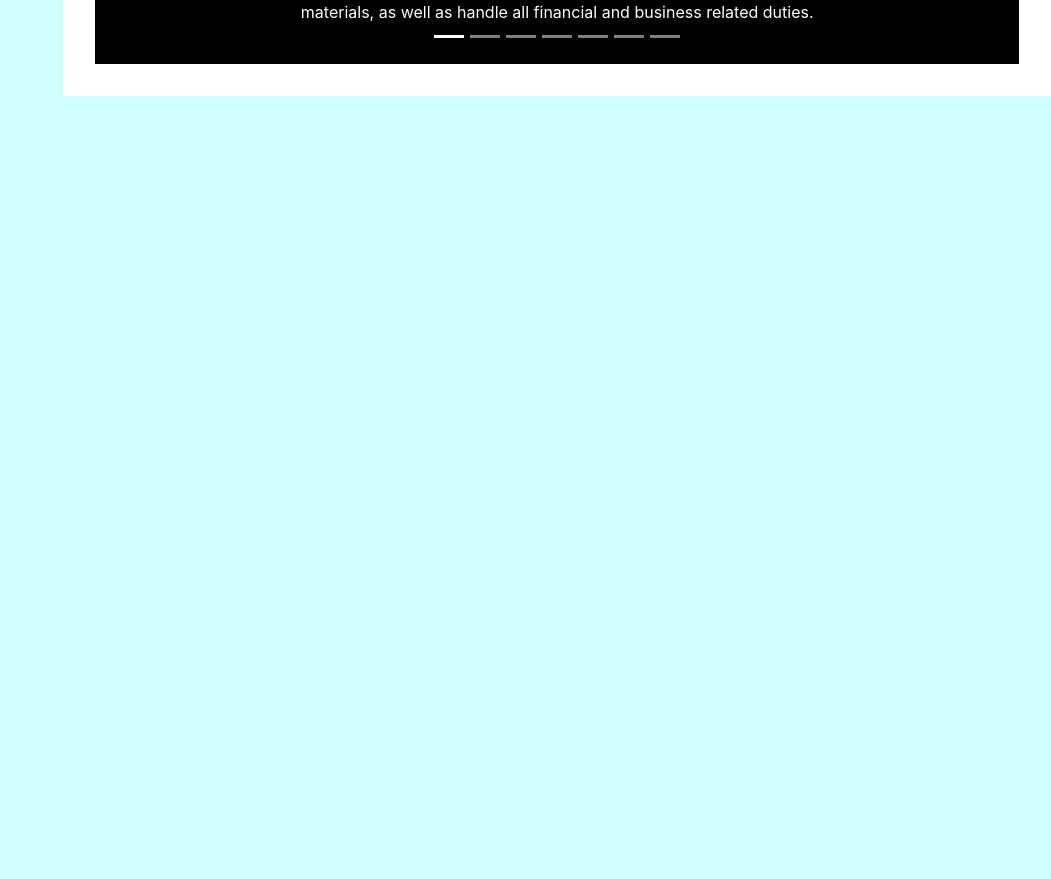
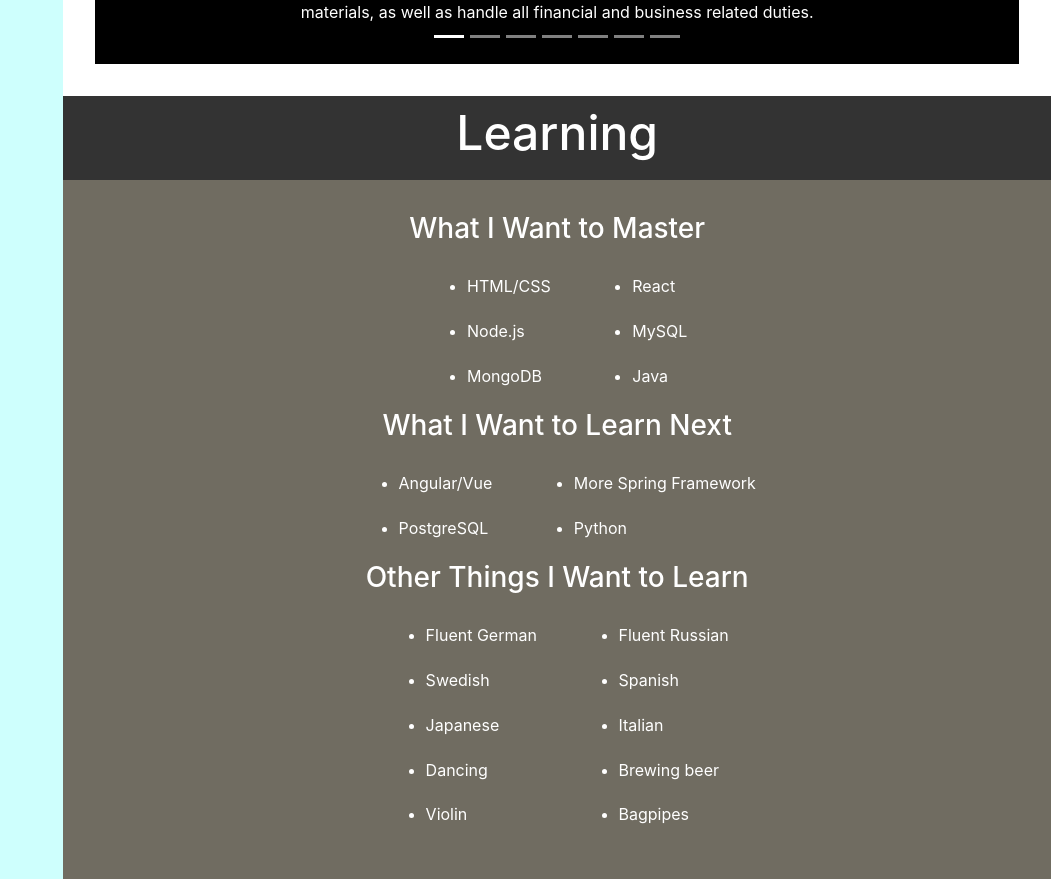
Before and after one commit to DrGooseman/JamesJQuinn, a React (Create React App) app: page / in a window 1280 px wide. Shown: the part 3838-4717 px from the top of the page, without its empty margins (229-1280 px from the left). Before the commit the page ends 3934 px from the top, so only its background shows below. Built offline with nearby package versions, Linux system fonts and the light colour scheme.

Commit message:
adds learning section

```diff
--- a/public/index.html
+++ b/public/index.html
@@ -22,8 +22,8 @@
     <meta name="viewport" content="width=device-width, initial-scale=1" />
     <meta name="theme-color" content="#000000" />
     <meta
-      name="description"
-      content="Web site created using create-react-app"
+      name="James Quinn's Website"
+      content="Resume website for James Joseph Quinn"
     />
 
     <title>James Quinn's Website</title>
--- a/src/pages/Home.jsx
+++ b/src/pages/Home.jsx
@@ -259,6 +259,52 @@
           </Carousel.Item>
         </Carousel>
       </div>
+      <div className="title">
+        <h1>Learning</h1>
+      </div>
+      <div className="my-interests">
+        <h3>What I Want to Master</h3>
+        <div className="my-interests-lists ">
+          <ul>
+            <li>HTML/CSS</li>
+            <li>Node.js</li>
+            <li>MongoDB</li>
+          </ul>
+          <ul>
+            <li>React</li>
+            <li>MySQL</li>
+            <li>Java</li>
+          </ul>
+        </div>
+        <h3>What I Want to Learn Next</h3>
+        <div className="my-interests-lists ">
+          <ul>
+            <li>Angular/Vue</li>
+            <li>PostgreSQL</li>
+          </ul>
+          <ul>
+            <li>More Spring Framework</li>
+            <li>Python</li>
+          </ul>
+        </div>
+        <h3>Other Things I Want to Learn</h3>
+        <div className="my-interests-lists ">
+          <ul>
+            <li>Fluent German</li>
+            <li>Swedish</li>
+            <li>Japanese</li>
+            <li>Dancing</li>
+            <li>Violin</li>
+          </ul>
+          <ul>
+            <li>Fluent Russian</li>
+            <li>Spanish</li>
+            <li>Italian</li>
+            <li>Brewing beer</li>
+            <li>Bagpipes</li>
+          </ul>
+        </div>
+      </div>
     </div>
   );
 }
```
